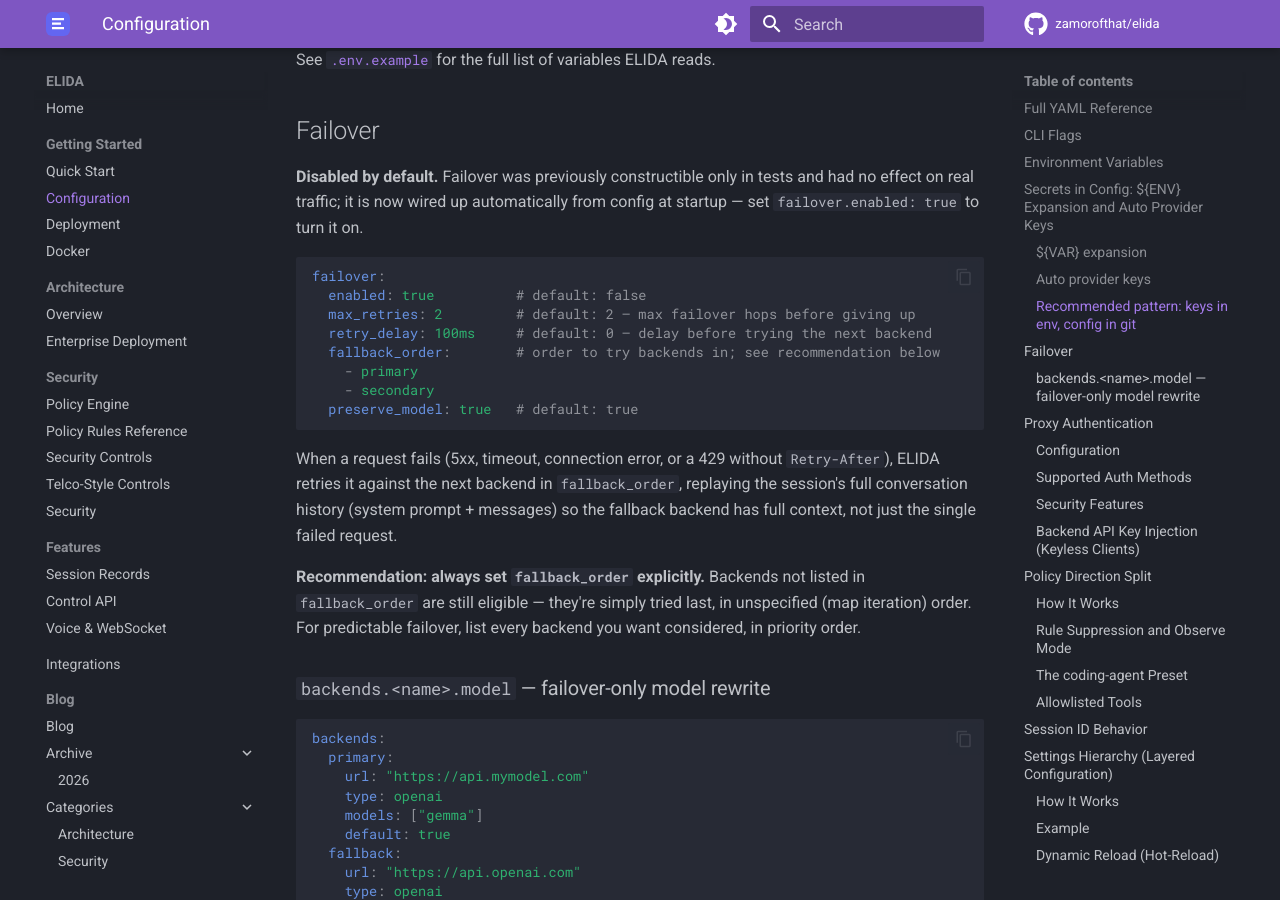
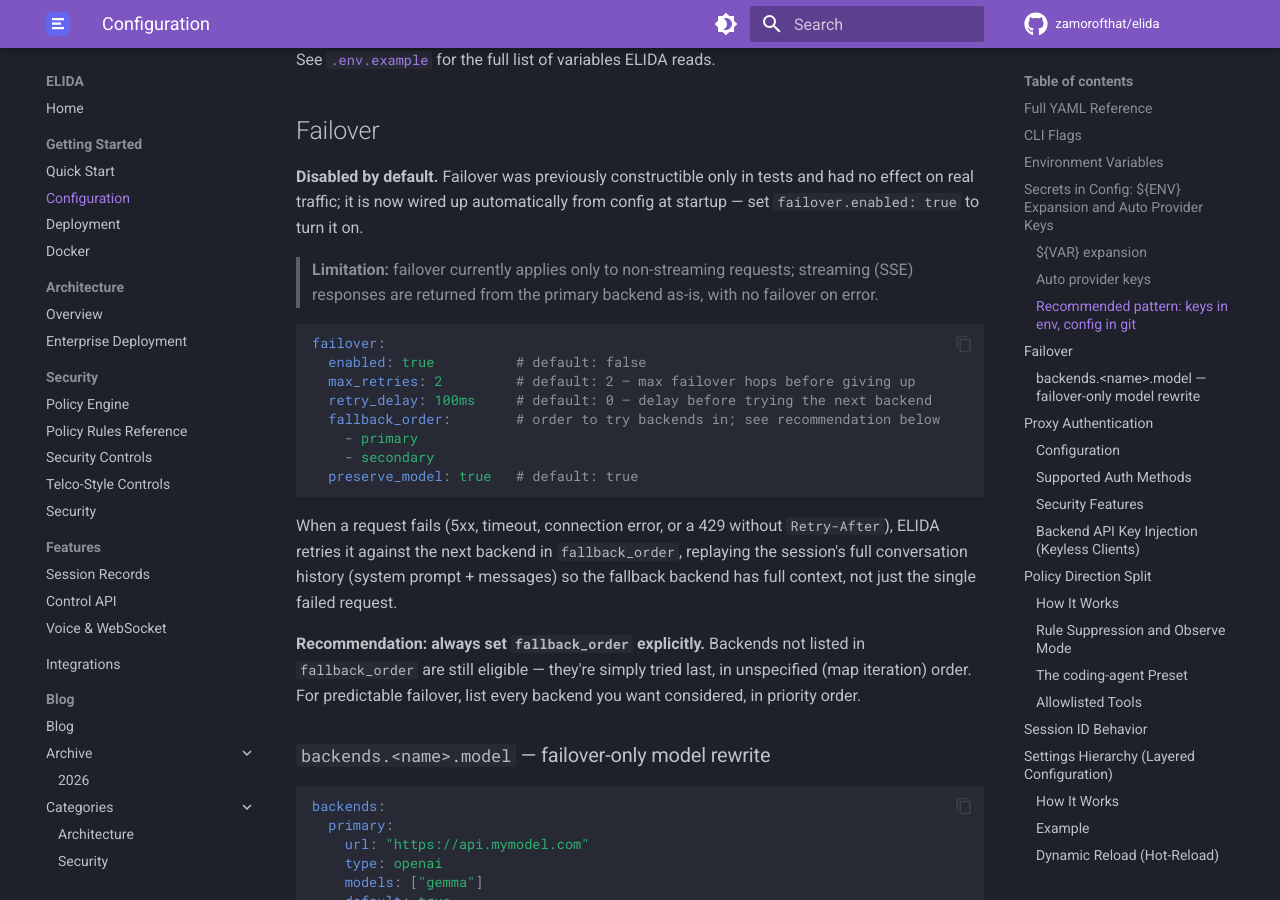
Before and after one commit to zamorofthat/elida, an MkDocs documentation site: the page built from docs/configuration.md, in a window 1280 px wide and 900 px high, scrolled down 5451 px. Built offline with MkDocs 1.6.1 and Material for MkDocs 9.7.7, drawn with Linux system fonts in a browser that asks for light colours; comment, search, counter and statistics services are not loaded.

Commit message:
docs(proxy): note failover applies only to non-streaming requests
Entire-Checkpoint: 283d6310360e

````diff
--- a/docs/configuration.md
+++ b/docs/configuration.md
@@ -236,6 +236,9 @@ See [`.env.example`](../.env.example) for the full list of variables ELIDA reads
 **Disabled by default.** Failover was previously constructible only in tests and had no effect
 on real traffic; it is now wired up automatically from config at startup — set
 `failover.enabled: true` to turn it on.
+
+> **Limitation:** failover currently applies only to non-streaming requests; streaming (SSE)
+> responses are returned from the primary backend as-is, with no failover on error.
 
 ```yaml
 failover:
````
Also changed, not shown: CHANGELOG.md (+3 -1 lines).
